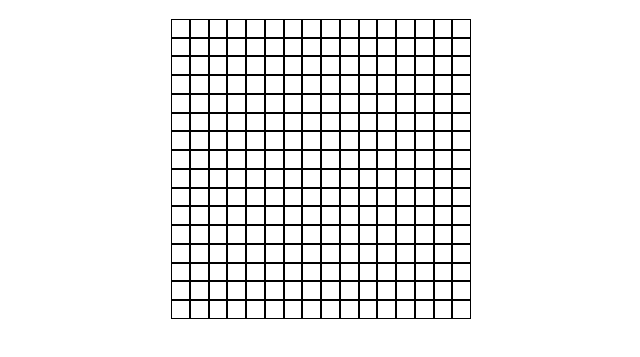
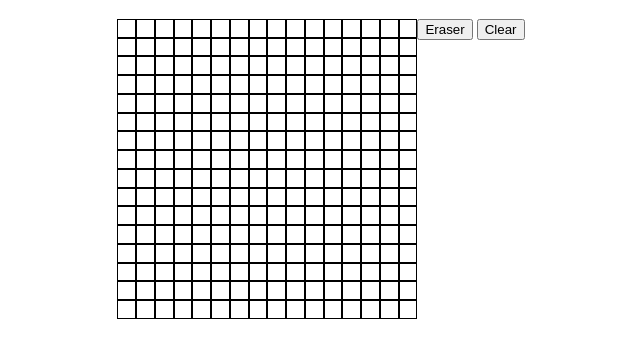
Before and after one commit to justincschoi/etch-a-sketch, a plain HTML site: page index.html in a window 1280 px wide. Shown: the part 61-418 px from the top of the page, without its empty margins (319-959 px from the left). Drawn offline with Linux system fonts and the light colour scheme.

Commit message:
Add clear and eraser buttons

```diff
--- a/index.html
+++ b/index.html
@@ -14,6 +14,10 @@
     </header>
     <main class="main">
         <div class="grid-container"></div>
+        <div class="button-container">
+            <button id="eraser">Eraser</button>
+            <button id="clear">Clear</button>
+        </div>
     </main>
     <script src="script.js"></script>
 </body>
```
